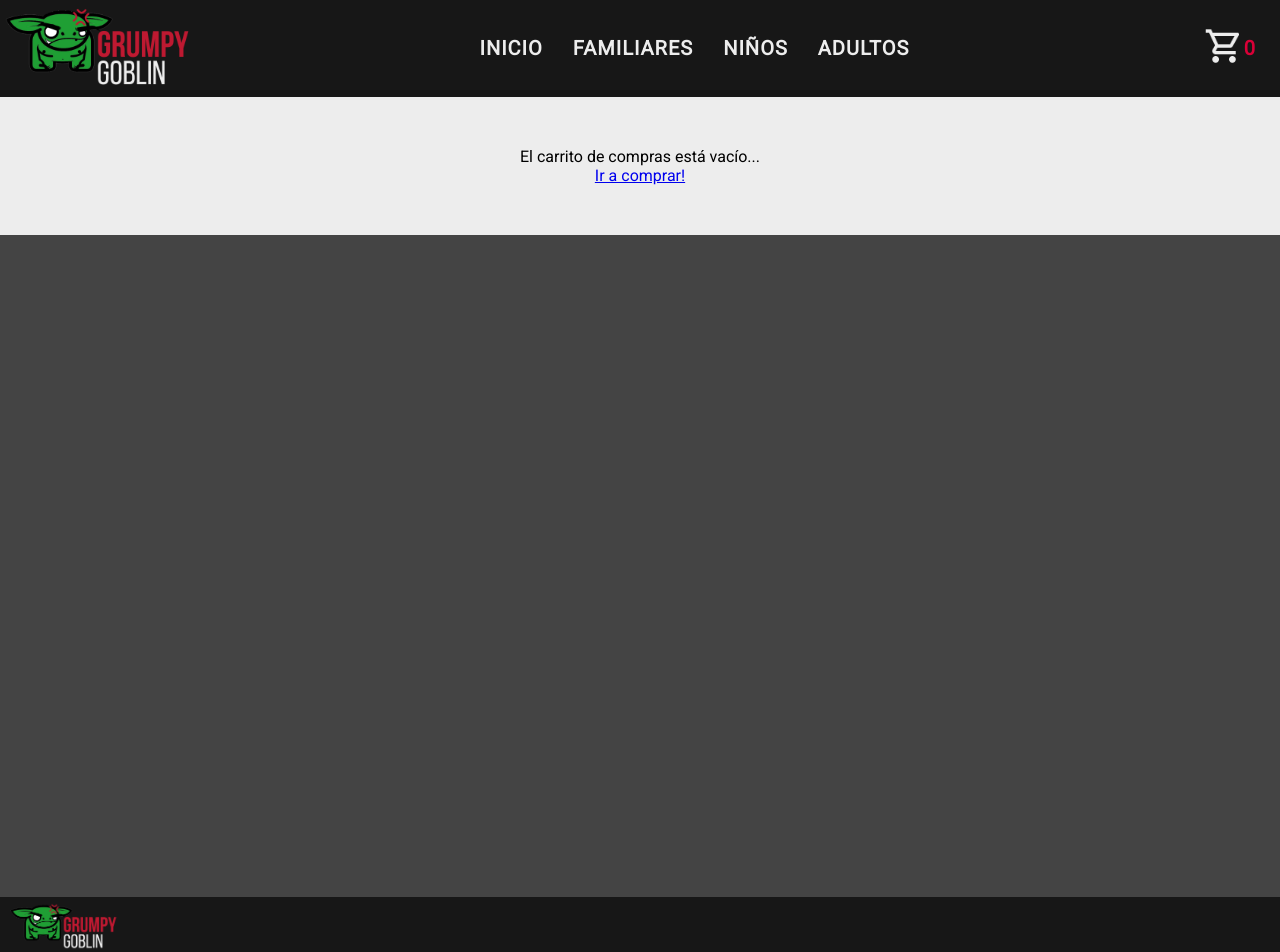
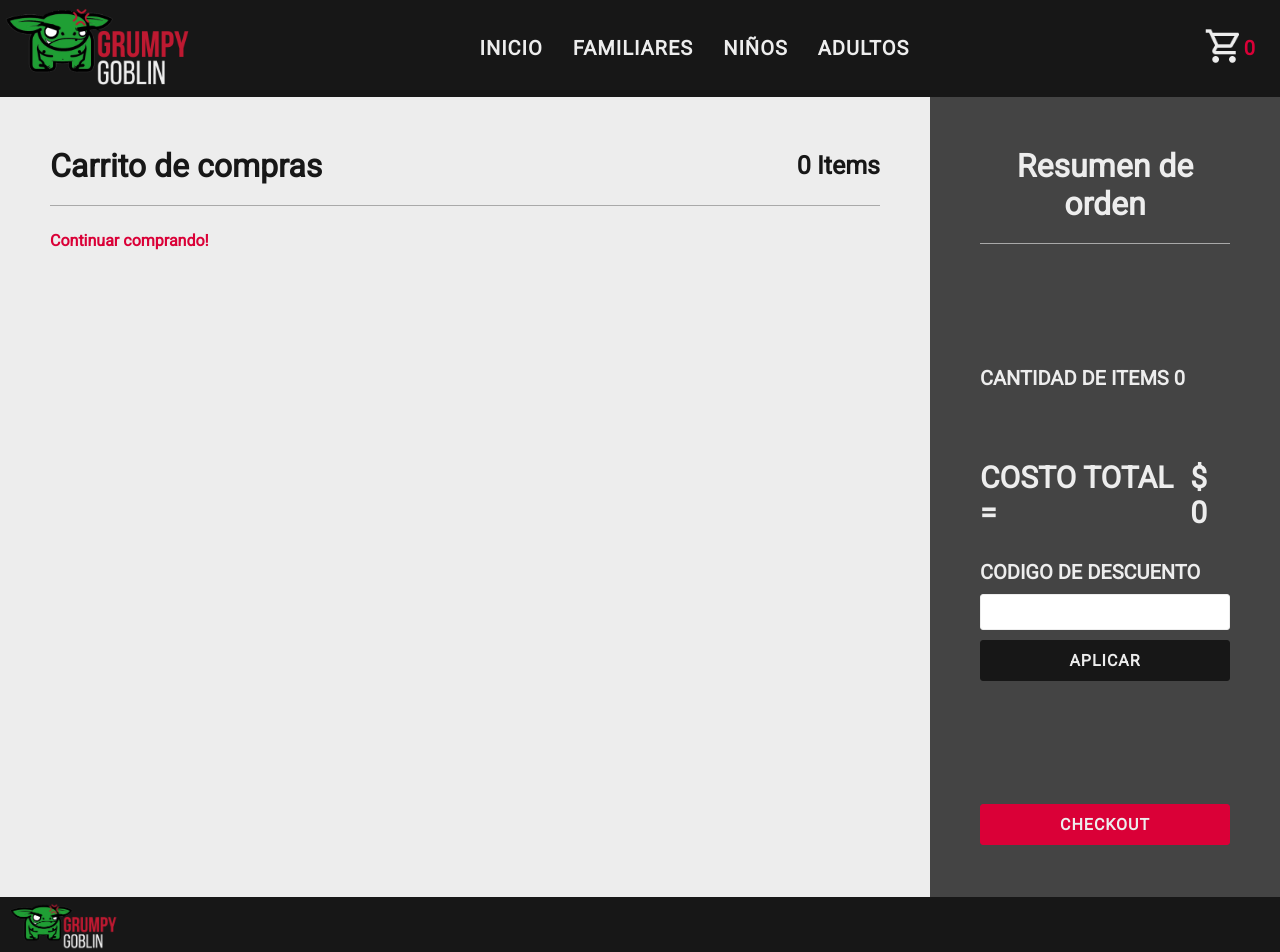
Before and after one commit to diefarias10/e-commerce-diego-farias, a React (Create React App) app: page /cart in a window 1280 px wide. Shown: the top 952 px of the page. Built offline with nearby package versions, Linux system fonts and the light colour scheme.

Commit message:
Entrega Firebase collection  II

```diff
--- a/src/App.js
+++ b/src/App.js
@@ -4,8 +4,10 @@ import Footer from './components/Footer'
 import ItemListContainer from './components/ItemListContainer';
 import ItemDetailContainer from './components/ItemDetailContainer';
 import Cart from './components/Cart';
+import Checkout from './components/Checkout';
 import { BrowserRouter, Routes, Route } from 'react-router-dom';
 import { CartProvider } from './context/CartContext';
+
 
 
 function App() {
@@ -19,6 +21,7 @@ function App() {
             <Route exact path="/category/:idCategory" element={<ItemListContainer />} />
             <Route exact path="/item/:idProduct" element={<ItemDetailContainer />} />
             <Route exact path="/cart" element={<Cart />} />
+            <Route exact path="/checkout" element={<Checkout />} />
           </Routes>
           <Footer />
         </div>
--- a/src/components/Cart.css
+++ b/src/components/Cart.css
@@ -5,6 +5,7 @@
 .cart {
     background-color: #EDEDED;
     padding: 50px;
+    width: 80%;
 }
 
 .cart-title {
@@ -28,10 +29,15 @@
 
 .cart .cart-product {
     display: flex;
-    padding: 0 10px;
+    padding: 5px 20px;
     margin: 10px 0;
+    border-radius: 20px;
     width: 50%;
     justify-content: space-between;
+}
+
+.cart-product:hover{
+    background-color: #DA00370D;
 }
 
 .cart-product img {
@@ -55,15 +61,23 @@
     display: flex;
     align-items: center;
     font-weight: bold;
-    font-size: 20px;
+    font-size: 24px;
     color: #DA0037;
 }
 
 .cart-product-price {
     display: flex;
     align-items: center;
-    font-size: 20px;
+    font-size: 24px;
     font-weight: bold;
+}
+
+.cart-product-price p{
+    background-color: #DA0037;
+    color: #ededed;
+    padding: 4px 10px;
+    border-radius: 25px;
+    transform: rotate(10deg);
 }
 
 .cart-product-delete {
@@ -113,11 +127,114 @@
     text-decoration: none;
     font-size: 16px;
     font-weight: bold;
-    color:#DA0037;
+    color: #DA0037;
     border-bottom: 2px solid transparent;
     transition: border-bottom 0.5s;
 }
 
-.cart-footer a:hover{
+.cart-footer a:hover {
     border-bottom: 2px solid #DA0037;
 }
+
+.cart-summary {
+    width: 20%;
+    padding: 50px;
+    background-color: #444444;
+}
+
+.cart-summary .cart-title {
+    color: #EDEDED;
+
+}
+
+.cart-summary .cart-title h2 {
+    font-size: 32px;
+}
+
+.cart-summary-details {
+    height: 80%;
+    display: flex;
+    flex-direction: column;
+    justify-content: center;
+    align-items: initial;
+}
+
+.cart-summary-details p {
+    color: #EDEDED;
+    text-align: initial;
+    margin-bottom: 50px;
+    font-weight: bold;
+    font-size: 20px;
+    text-transform: uppercase;
+}
+
+.cart-summary-details h3 {
+    color: #EDEDED;
+    text-align: initial;
+    text-transform: uppercase;
+    font-size: 20px;
+    margin-bottom: 10px;
+}
+
+.cart-summary-details input {
+    font-size: 20px;
+    font-weight: bold;
+    color: #171717;
+    border-radius: 3px;
+    border: 1px solid #EDEDED;
+    padding: 5px 10px;
+}
+
+.cart-summary-details input:focus {
+    outline: none;
+    border: 1px solid #DA0037;
+}
+
+.cart-summary-details button {
+    margin-top: 10px;
+    border: 1px solid #171717;
+    border-radius: 3px;
+    background-color: #171717;
+    color: #EDEDED;
+    padding: 10px 0;
+    font-size: 16px;
+    font-weight: bold;
+    text-transform: uppercase;
+    letter-spacing: 1px;
+    transition: background-color 0.15s, border 0.15s;
+}
+
+.cart-summary-details button:hover {
+    background-color: #DA0037;
+    border: 1px solid #DA0037;
+    color: #EDEDED;
+    cursor: pointer;
+}
+
+.cart-summary-total {
+    display: flex;
+    justify-content: space-between;
+    color: #EDEDED;
+    margin: 20px 0;
+}
+
+.cart-summary-total h3 {
+    font-size: 30px;
+}
+
+.cart-summary-footer button {
+    width: 100%;
+    color: #EDEDED;
+    background-color: #DA0037;
+    border: 1px solid #DA0037;
+    border-radius: 3px;
+    font-size: 16px;
+    padding: 10px 0;
+    font-weight: bold;
+    text-transform: uppercase;
+    letter-spacing: 1px;
+    transition: background-color 0.15s, border 0.15s;
+}
+
+
+.cart-empty {}
--- a/src/components/Cart.jsx
+++ b/src/components/Cart.jsx
@@ -1,4 +1,5 @@
 import React from "react";
+import { useNavigate } from "react-router-dom";
 import { useContext } from "react";
 import { CartContext } from "../context/CartContext";
 import { Link } from "react-router-dom";
@@ -6,13 +7,14 @@ import './Cart.css';
 import CartItem from "./CartItem";
 
 export default function Cart() {
-    const { cart, howMany, removeItem } = useContext(CartContext)
+    const goTo = useNavigate()
+    const { cart, howMany, removeItem, getTotalPrice } = useContext(CartContext)
 
     return (
-        <div style={{ height: '100vh' }}>
+        <div style={{ height: '100vh', display: 'flex' }}>
+
+
             <div className="cart">
-                {
-                    howMany() > 0 ? <div>
                 <div className="cart-title">
                     <h1>Carrito de compras</h1>
                     <p>{howMany()} Items</p>
@@ -24,16 +26,28 @@ export default function Cart() {
                     <Link to={'/'}>Continuar comprando!</Link>
                 </div>
             </div>
-                        :
-                        <div className="cart-empty">
-                            <p>El carrito de compras está vacío...</p>
-                            <Link to={'/'}>Ir a comprar!</Link>
+            <div className="cart-summary">
+                <div className="cart-title">
+                    <h2>Resumen de orden</h2>
+                </div>
+                <div className="cart-summary-details">
+                    <p>Cantidad de items {howMany()}</p>
+                    <div className="cart-summary-total">
+                        <h3>COSTO TOTAL =</h3>
+                        <h3>$ {getTotalPrice()}</h3>
+                    </div>
+                    <h3>Codigo de descuento</h3>
+                    <input type="text" />
+                    <button>Aplicar</button>
+                </div>
+                <div className="cart-summary-footer">
+                    <button onClick={() => goTo('/checkout')}>Checkout</button>
+                </div>
             </div>
 
-                }
 
 
-            </div>
+
         </div>
     );
 
--- a/src/components/CartItem.jsx
+++ b/src/components/CartItem.jsx
@@ -15,7 +15,7 @@ export default function CartItem({ item }) {
                     <p className="cart-product-title">{item.title}</p>
                     <p className="cart-product-id">#{item.id}</p>
                     <a className="cart-product-remove" >Eliminar</a>
-                    <button onClick={removeItem(item.id)}>Borrar</button>
+                    <button /*onClick={removeItem(item.id)}*/>Borrar</button>
                 </div>
             </div>
             <div className="cart-product-count">
--- /dev/null
+++ b/src/components/Checkout.jsx
@@ -0,0 +1,51 @@
+import React, { useState } from "react";
+import { useContext } from "react";
+import { CartContext } from "../context/CartContext";
+import { getFirestore, collection, addDoc } from 'firebase/firestore';
+
+
+export default function Checkout() {
+    const [loading, setLoading] = useState(false);
+    const [name, setName] = useState('')
+    const [phone, setPhone] = useState('')
+    const [email, setEmail] = useState('')
+    const [orderId, setOrderId] = useState('')
+    const { cart, getTotalPrice } = useContext(CartContext)
+
+    function submitOrder() {
+        setLoading(true)
+
+        let order = {
+            buyer: { name: name, phone: phone, email: email },
+            products: cart,
+            total: getTotalPrice()
+        }
+
+        const db = getFirestore();
+
+        const myCollection = collection(db, 'orders')
+
+        addDoc(myCollection, order).then(({ id }) => {
+            setLoading(false)
+            setOrderId(id)
+            console.log(orderId)
+        })
+
+    }
+
+    return (
+        <div>
+            <div className="checkoutForm">
+                <input value={name} type="text" placeholder="Nombre" onChange={(e) => setName(e.target.value)} />
+                <input value={phone} type="text" placeholder="Telefono" onChange={(e) => setPhone(e.target.value)} />
+                <input value={email} type="text" placeholder="Email" onChange={(e) => setEmail(e.target.value)} />
+
+                <div className="checkoutForm-actions">
+                    <button onClick={submitOrder}>Finalizar compra!</button>
+                    <button>Cancelar</button>
+                </div>
+
+            </div>
+        </div>
+    )
+}
--- a/src/components/Footer.css
+++ b/src/components/Footer.css
@@ -2,6 +2,7 @@
     background-color: #171717;
     display: flex;
     padding: 5px 10px;
+    box-shadow: 0px 0px 4px;
 }
 
 .footer img{
--- a/src/components/ItemDetail.css
+++ b/src/components/ItemDetail.css
@@ -4,26 +4,31 @@
     background-color: #EDEDED;
     border: none;
     padding: 20px 20px 20px 0;
+    box-shadow: 0px 0px 4px;
+    height: 60%;
 }
 
-.itemDetail .picture{
+.itemDetail .picture {
     padding-right: 20px;
+    display: flex;
+    flex-direction: column;
+    justify-content: center;
 }
 
-.itemDetail .picture img{
+.itemDetail .picture img {
     width: 320px;
 }
 
-.details{
+.details {
     display: flex;
     flex-direction: column;
-    justify-content: space-between;
+    justify-content: space-around;
     border-left: 1px solid #444444;
     padding-left: 15px;
     width: 30%;
 }
 
-.stock{
+.stock {
     background-color: #171717;
     color: #EDEDED;
     margin: 5px 0;
@@ -33,23 +38,23 @@
     border-bottom-right-radius: 2px;
 }
 
-.details .details-description{
+.details .details-description {
     text-align: left;
     margin: 30px 0;
 }
 
-.details h1{
+.details h1 {
     text-align: left;
     margin: 0;
 }
 
-.details .details-price{
+.details .details-price {
     text-align: left;
     font-weight: normal;
     font-size: 35px;
 }
 
-.details button{
+.details button {
     font-size: 18px;
     padding: 10px 15px;
     background-color: #DA0037;
@@ -57,3 +62,8 @@
     border: none;
     border-radius: 3px;
 }
+
+.details-actions {
+    text-align: left;
+    height: 10%;
+}
--- a/src/components/ItemDetail.jsx
+++ b/src/components/ItemDetail.jsx
@@ -9,7 +9,7 @@ export default function ItemDetail({ item }) {
     const goTo = useNavigate()
     const [itemsAdded, setItemsAdded] = useState(0)
     const { addItem } = useContext(CartContext)
-    const {id, title, price, stock, pictureUrl} = item
+    const { id, title, price, stock, pictureUrl } = item
 
     function addToCart(number) {
 
@@ -35,9 +35,10 @@ export default function ItemDetail({ item }) {
                 <h1>{item.title}</h1>
                 <p className="details-description">{item.description}</p>
                 <h2 className="details-price">$ {item.price}</h2>
-                {
-                    itemsAdded > 0 ? <button className="btnCart" onClick={() => goTo('/cart')}>Terminar mi compra</button> : <ItemCount initial={1} stock={10} onAdd={addToCart} />
-                }
+                <div className="details-actions">
+                    {itemsAdded > 0 ? <button className="btnCart" onClick={() => goTo('/cart')}>Terminar mi compra</button> : <ItemCount initial={1} stock={10} onAdd={addToCart} />}
+                </div>
+
 
             </div>
         </div>
--- a/src/components/ItemDetailContainer.jsx
+++ b/src/components/ItemDetailContainer.jsx
@@ -35,7 +35,7 @@ export default function ItemDetailContainer() {
 
 
     return (
-        <div style={{ height: '100vh' }}>
+        <div style={{ height: '100vh', display:'flex', flexDirection: 'column', justifyContent: 'center' }}>
             {loading ?
                 <div className="spinner">
                     <ClimbingBoxLoader color={'#DA0037'} loading={loading} cssOverride={''} size={15} />
--- a/src/components/NavBar.css
+++ b/src/components/NavBar.css
@@ -10,6 +10,7 @@
     display: flex;
     justify-content: space-between;
     align-items: center;
+    box-shadow: 0px 0px 4px;
 }
 
 .navBar {
--- a/src/context/CartContext.jsx
+++ b/src/context/CartContext.jsx
@@ -35,6 +35,16 @@ export const CartProvider = ({ children }) => {
         return cart.some((product) => product.id === id)
     }
 
+    const getTotalPrice = () => {
+        let total = 0
+
+        cart.map((product) => {
+            total += product.price * product.quantity
+        })
+
+        return total
+    }
+
     const howMany = () => {
         let number = 0
 
@@ -45,7 +55,7 @@ export const CartProvider = ({ children }) => {
     }
 
     return (
-        <CartContext.Provider value={{ cart, addItem, clear, removeItem, howMany }}>
+        <CartContext.Provider value={{ cart, addItem, clear, removeItem, howMany, getTotalPrice }}>
             {children}
         </CartContext.Provider>
     )
```
Also changed, not shown: src/img/EmptyCart.png (added). Lines whose indentation alone changed are shown as unchanged.
